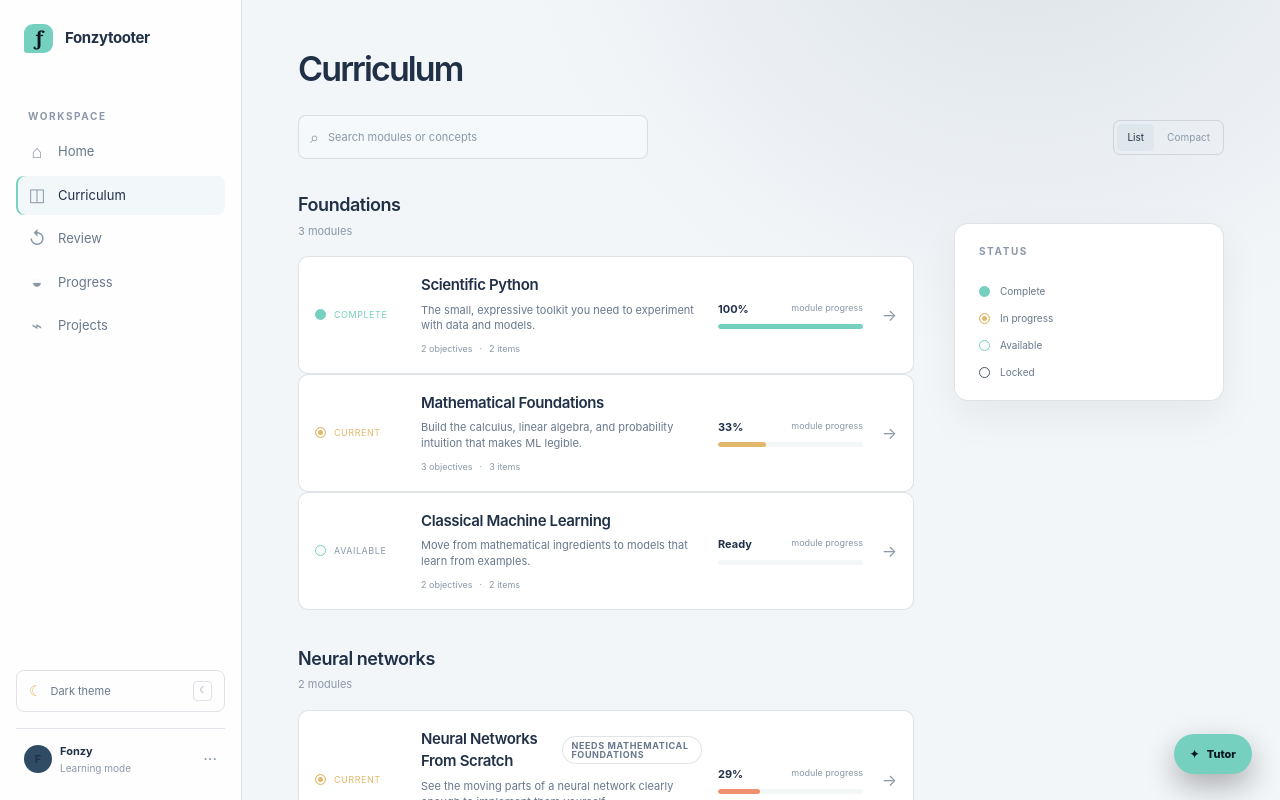
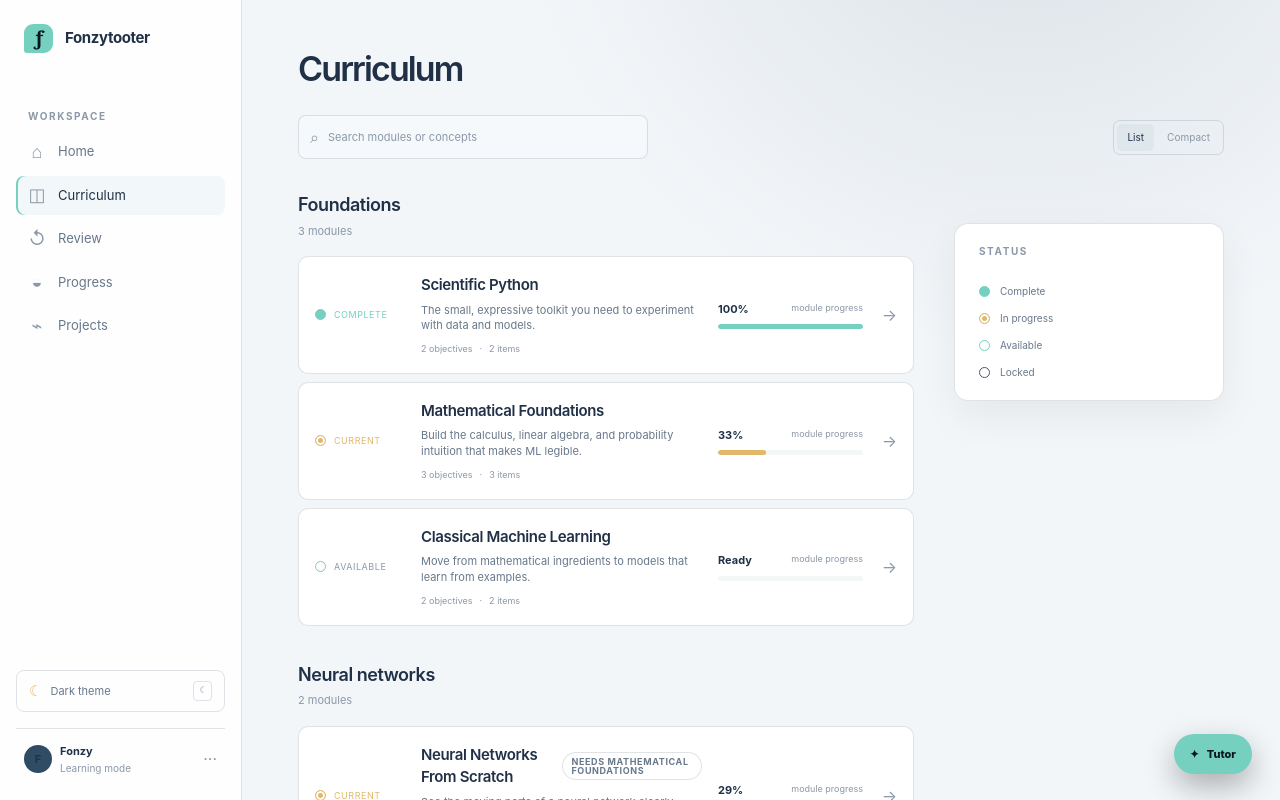
Before and after one commit to johncrowleydev/fonzytooter, a React (Vite) app in the folder web/: page /curriculum in a window 1280 px wide. Shown: the top 800 px of the page. Built offline with nearby package versions, Linux system fonts and the light colour scheme.

Commit message:
fix: space curriculum cards

```diff
--- a/web/src/features/curriculum/Curriculum.tsx
+++ b/web/src/features/curriculum/Curriculum.tsx
@@ -49,9 +49,11 @@ export function Curriculum() {
             return (
               <section key={group} className="grid">
                 <SectionHeading title={group} detail={`${groupModules.length} modules`} />
-                {groupModules.map((module) => (
-                  <ModuleRow key={module.id} module={module} />
-                ))}
+                <div className="grid gap-2">
+                  {groupModules.map((module) => (
+                    <ModuleRow key={module.id} module={module} />
+                  ))}
+                </div>
               </section>
             )
           })}
```
